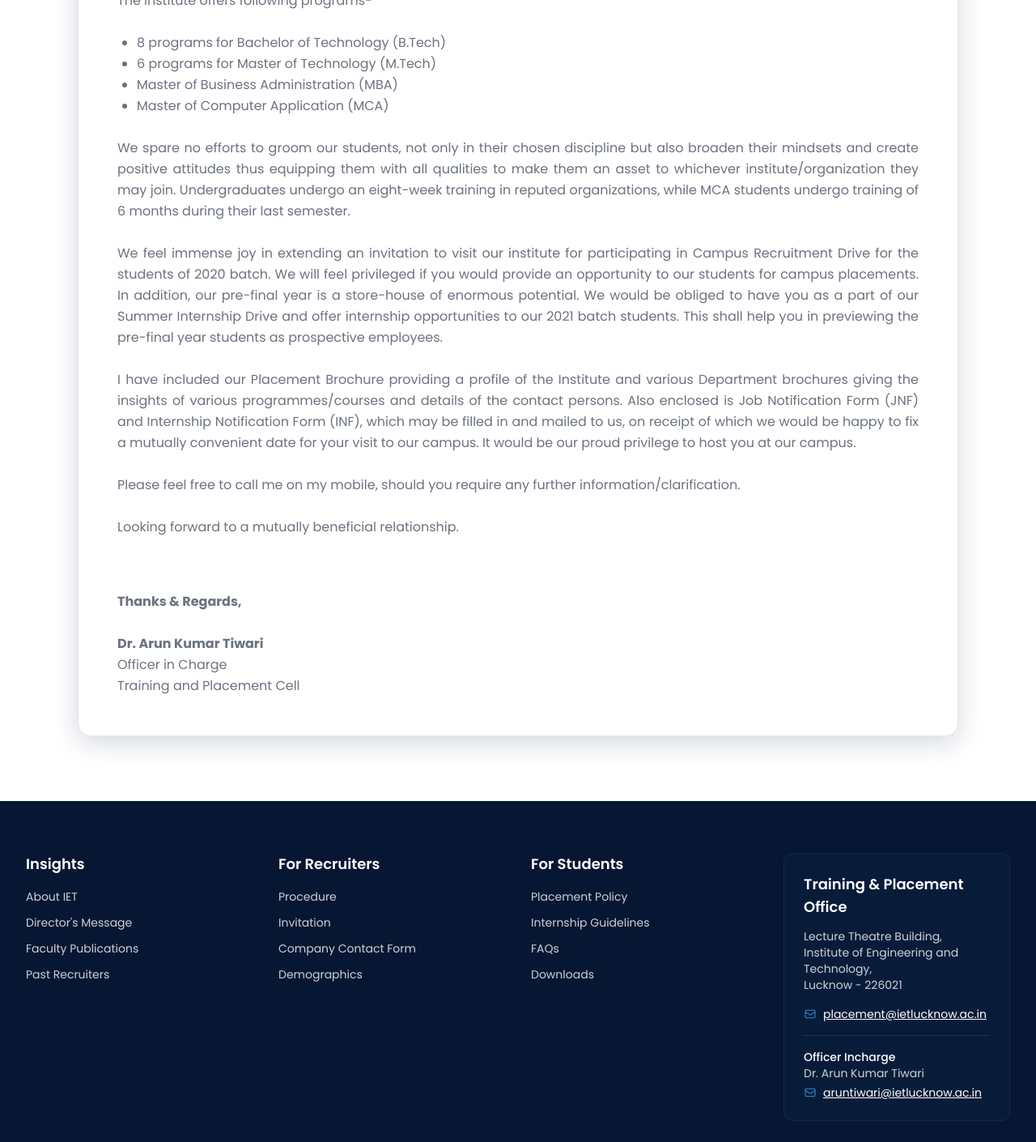
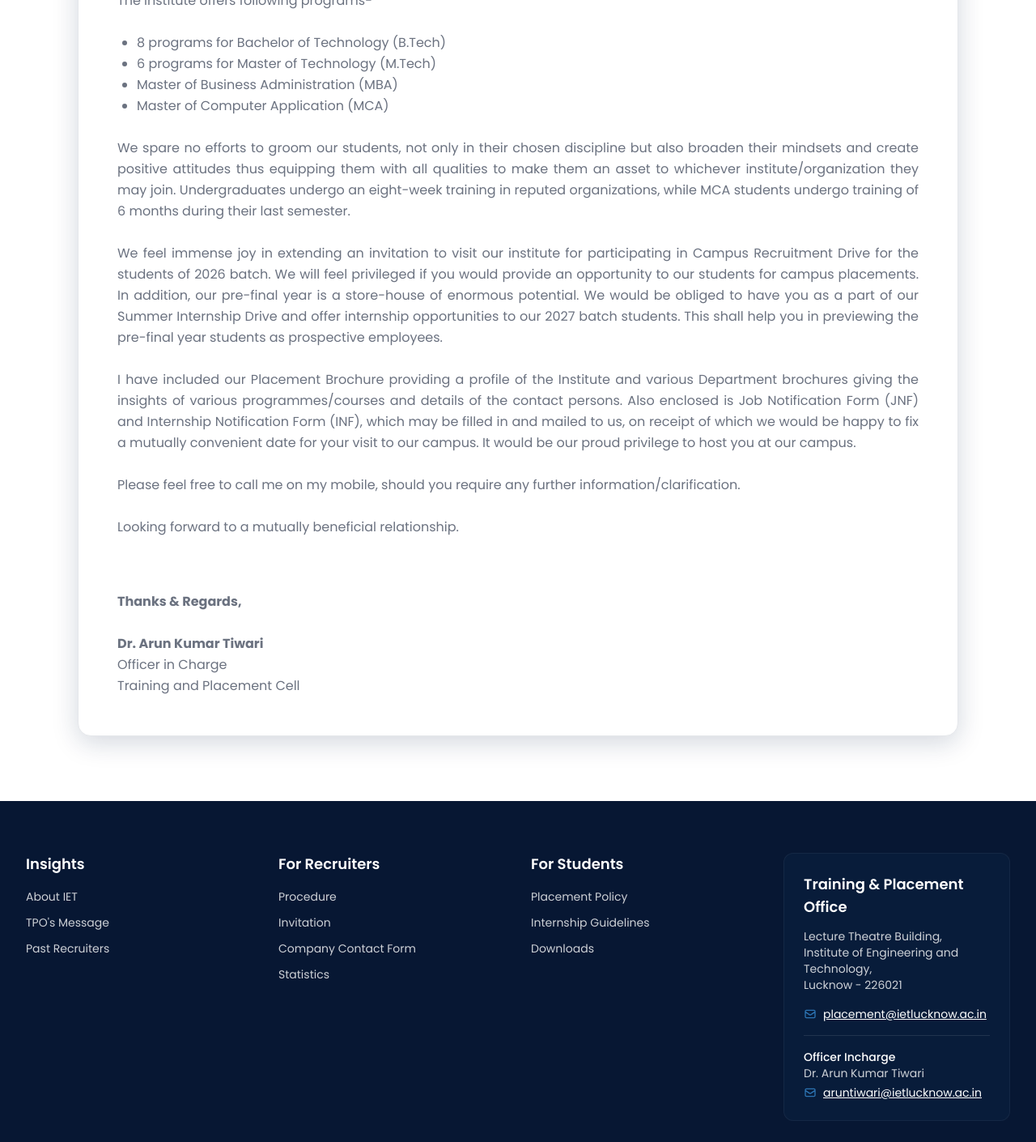
Before and after one commit to tpc-ietlko/TNP, a Next.js app: page /recruiters/invitation in a window 1280 px wide. Shown: the part 740-2150 px from the top of the page at 81% size. Built offline with nearby package versions, Linux system fonts and the light colour scheme.

Commit message:
invitation fixes

```diff
--- a/app/recruiters/invitation/page.tsx
+++ b/app/recruiters/invitation/page.tsx
@@ -80,11 +80,11 @@ export default function Invitation() {
               <p>
                 We feel immense joy in extending an invitation to visit our
                 institute for participating in Campus Recruitment Drive for the
-                students of 2020 batch. We will feel privileged if you would
+                students of 2026 batch. We will feel privileged if you would
                 provide an opportunity to our students for campus placements. In
                 addition, our pre-final year is a store-house of enormous
                 potential. We would be obliged to have you as a part of our Summer
-                Internship Drive and offer internship opportunities to our 2021
+                Internship Drive and offer internship opportunities to our 2027
                 batch students. This shall help you in previewing the pre-final
                 year students as prospective employees.
               </p>
--- a/components/Footer.tsx
+++ b/components/Footer.tsx
@@ -11,8 +11,7 @@ const Footer = () => {
               <h4 className="font-semibold text-lg mb-4">Insights</h4>
               <ul className="space-y-3 text-white/80 text-sm">
                 <li><Link href="/insights/aboutiet" className="hover:text-white transition-colors">About IET</Link></li>
-                <li><Link href="/insights/message" className="hover:text-white transition-colors">Director&apos;s Message</Link></li>
-                <li><a href="https://www.ietlucknow.ac.in/acad/publications" className="hover:text-white transition-colors">Faculty Publications</a></li>
+                <li><Link href="/insights/message" className="hover:text-white transition-colors">TPO&apos;s Message</Link></li>
                 <li><Link href="/insights/recruiters" className="hover:text-white transition-colors">Past Recruiters</Link></li>
               </ul>
             </div>
@@ -22,8 +21,8 @@ const Footer = () => {
               <ul className="space-y-3 text-white/80 text-sm">
                 <li><Link href="/recruiters/procedure" className="hover:text-white transition-colors">Procedure</Link></li>
                 <li><Link href="/recruiters/invitation" className="hover:text-white transition-colors">Invitation</Link></li>
-                <li><Link href="/recruiters/ContactForm" id="company-contact-link" className="hover:text-white transition-colors">Company Contact Form</Link></li>
-                <li><Link href="/recruiters/demographic" className="hover:text-white transition-colors">Demographics</Link></li>
+                <li><Link href="/recruiters/contactform" id="company-contact-link" className="hover:text-white transition-colors">Company Contact Form</Link></li>
+                <li><Link href="/recruiters/demographic" className="hover:text-white transition-colors">Statistics</Link></li>
               </ul>
             </div>
 
@@ -32,7 +31,6 @@ const Footer = () => {
               <ul className="space-y-3 text-white/80 text-sm">
                 <li><a href="/files/Student_Placement_Policy.pdf" className="hover:text-white transition-colors">Placement Policy</a></li>
                 <li><a href="/files/Company_Guidelines_21-22.pdf" className="hover:text-white transition-colors">Internship Guidelines</a></li>
-                <li><Link href="/faq" className="hover:text-white transition-colors">FAQs</Link></li>
                 <li><Link href="/downloads" className="hover:text-white transition-colors">Downloads</Link></li>
               </ul>
             </div>
```
